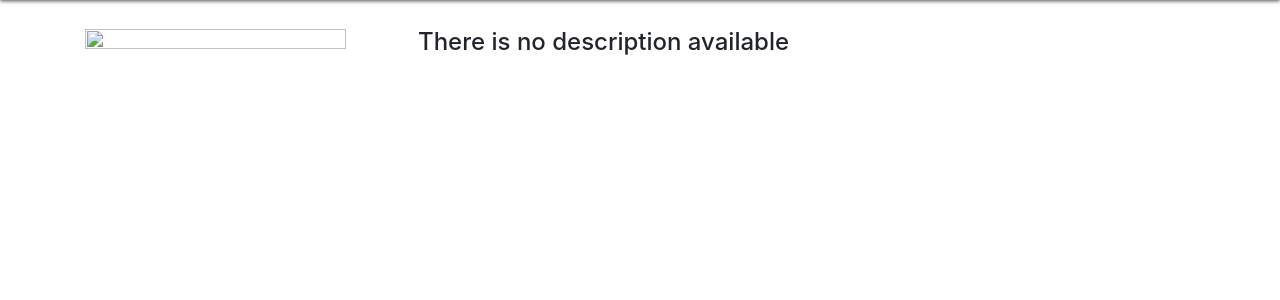
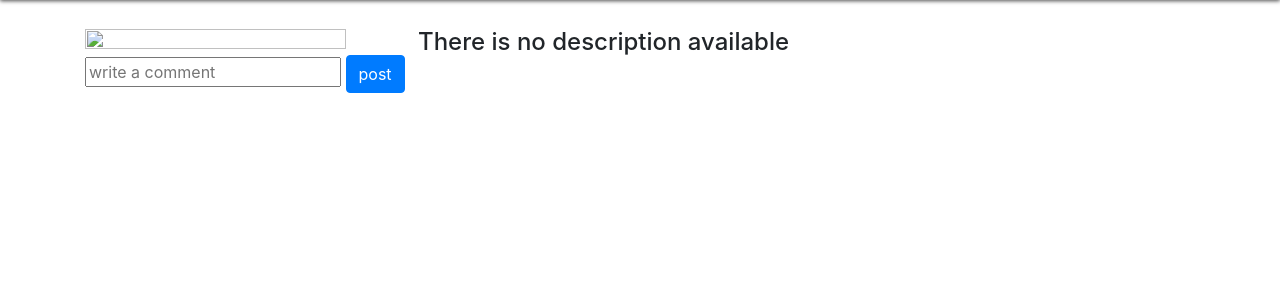
Before and after one commit to MotazBellah/books_review, a Python web app: template templates/book.html in a window 1280 px wide. Shown: the part 72-372 px from the top of the page. Run offline with Jinja, Linux system fonts and the light colour scheme; the template is opened without the code that fills it, so the values that code supplies are empty; some libraries are stand-ins or nearby versions.

Commit message:
Allow the user to write a comment

```diff
--- a/templates/book.html
+++ b/templates/book.html
@@ -10,28 +10,39 @@
     {{ super() }}
 
 
-        <div class="book-info clearfix">
-            <div class="photo">
-                <img src="{{ img_url }}" alt="">
-            </div>
+    <div class="book-info clearfix">
+        <div class="photo">
+            <img src="{{ img_url }}" alt="">
+        </div>
+
+        <div class="info">
         {% if description %}
-        <div class="info">
             <h2>{{ book_title }}</h2>
             <p>{{ book_author }}</p>
             <p>{{ description }}</p>
-
+        {% else %}
+            <h4>There is no description available</h4>
+        {% endif %}
         </div>
 
-        {% else %}
-            <h4 class="info">There is no description available</h4>
+        <div class="comments">
+            {% if comments %}
+                {% for comment in comments %}
+                    <ul>
+                        <li>{{ comment }}</li>
+                    </ul>
+                {% endfor %}
+            {% endif %}
         </div>
 
+        <div class="write_comment">
+            <form action="{{url_for('comment', book_id=book_id, user_id=login_session['user_id'])}}" method="post">
+                <input type="text" name="name" placeholder="write a comment">
+                <input type="submit" class="btn btn-primary" value="post">
+            </form>
+        </div>
+    </div>
 
-
-
-
-
-    {% endif %}
 
     {% block script %}
         {{ super() }}
```
Also changed, not shown: app.py (+15 -2 lines).
